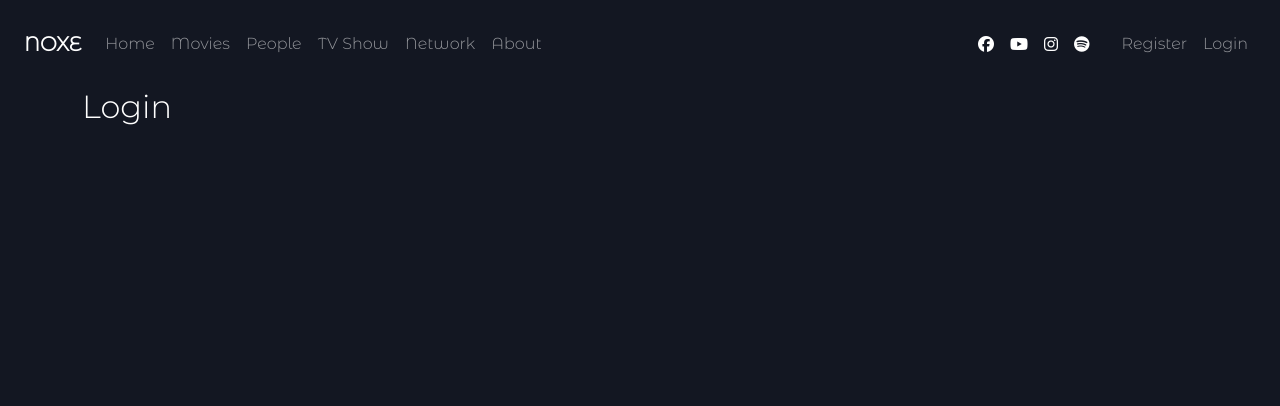
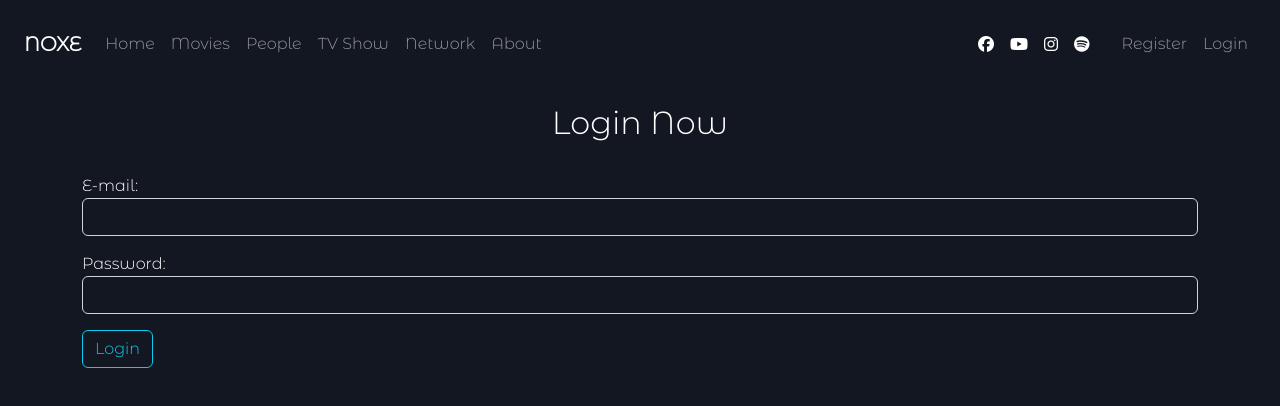
Before and after one commit to abdullahelbadry/movies, a React (Create React App) app: page /Login in a window 1280 px wide. Shown: the top 406 px of the page. Built offline with nearby package versions, Linux system fonts and the light colour scheme.

Commit message:
login page succesfully completed

```diff
--- a/src/components/Login/Login.jsx
+++ b/src/components/Login/Login.jsx
@@ -1,7 +1,85 @@
-import React from 'react'
+import React, { useState } from 'react'
+import axios from 'axios';
+import Joi from 'joi';
+import { useNavigate } from 'react-router-dom';
 
 export default function Login() {
+  let navigate = useNavigate();
+  const [errorList, setErrorList] = useState([])
+  const [error, setError] = useState('')
+  const [isLoading, setIsLoading] = useState(false);
+  const [user, setUser] = useState({
+    email: '',
+    password: ''
+  });
+
+  function getUser(e) {
+    let myUser = { ...user }
+    myUser[e.target.name] = e.target.value;
+    setUser(myUser);
+  }
+
+  async function submitLogin(e) {
+    e.preventDefault();
+    setIsLoading(true);
+      setError();
+    let validateResult = validateLoginForm(user)
+
+    if (validateResult.error) {
+      setIsLoading(false);
+      setErrorList(validateResult.error.details);
+
+    } else {
+
+      let { data } = await axios.post(`https://routeegypt.herokuapp.com/signin`, user);
+      if (data.message === "success") {
+        setIsLoading(false);
+        navigate('/home')
+      } else {
+        setIsLoading(false);
+        setError(data.message)
+      }
+    }
+
+  }
+
+  /* Start Of Validation Function */
+  function validateLoginForm(user) {
+    var schema = Joi.object({
+      email: Joi.string().email({ minDomainSegments: 2, tlds: { allow: ['com', 'net'] } }),
+      password: Joi.string().pattern(new RegExp('^[a-zA-Z0-9]{3,30}$')),
+    });
+    return schema.validate(user, {abortEarly:false})
+  }
+  /* Start Of Validation Function */
+
   return (
-    <h2>Login</h2>
+    <div>
+
+      <h2 className='my-3 text-center'>Login Now</h2>
+
+      {errorList.map((error, index)=>{
+        if(index===1){
+          return <div key={index} className='alert alert-danger '>Invalid Password</div>
+        } else {
+          return <div key={index} className='alert alert-danger '>
+          {error.message}</div>
+        }
+})}
+
+      {error ? <div className="alert alert-danger">{error}</div> : ''}
+
+      <form onSubmit={submitLogin}>
+        <label htmlFor='email' className='mt-3'>E-mail:</label>
+        <input onChange={getUser} type="email" className="form-control" name='email' id='email' />
+
+        <label htmlFor='password' className='mt-3'>Password:</label>
+        <input onChange={getUser} type="password" className="form-control" name='password' id='password' />
+
+        <button className='btn btn-outline-info mt-3'>
+          {isLoading ? <i className="fas fa-spinner fa-spin"></i> : 'Login'}
+        </button>
+      </form>
+    </div>
   )
 }
```
Also changed, not shown: src/components/Register/Register.jsx (+0 -12 lines).
